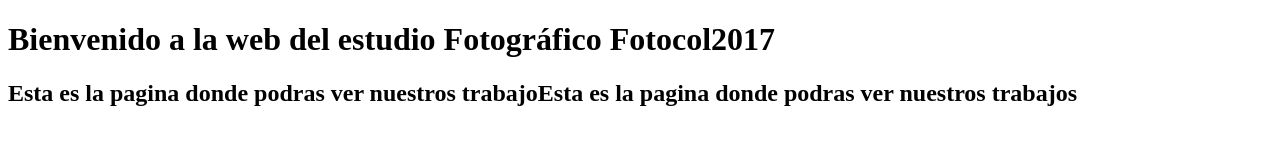
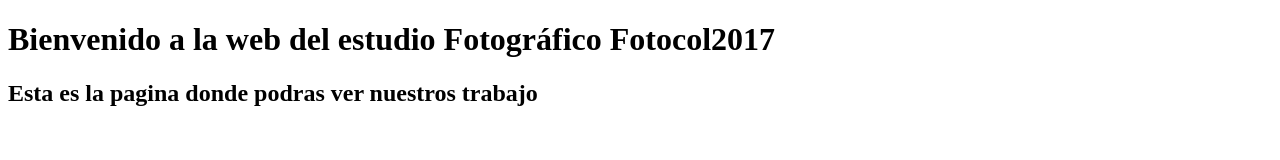
Before and after one commit to Vledhint/pagina-web, a plain HTML site: page index.html in a window 1280 px wide. Drawn offline with Linux system fonts and the light colour scheme.

Commit message:
Agregado el charset en el index

```diff
--- a/index.html
+++ b/index.html
@@ -1,10 +1,11 @@
 <!DOCTYPE html>
 <html>
 	<head>
+		<meta charset="utf-8">
 		<title>Estudio fotográfico Fotocol2017</title>
 	</head>
 	<body>
 		<h1>Bienvenido a la web del estudio Fotográfico Fotocol2017</h1>
-		<h2>Esta es la pagina donde podras ver nuestros trabajoEsta es la pagina donde podras ver nuestros trabajos</h2>
+		<h2>Esta es la pagina donde podras ver nuestros trabajo</h2>
 	</body>
 </html>
```
